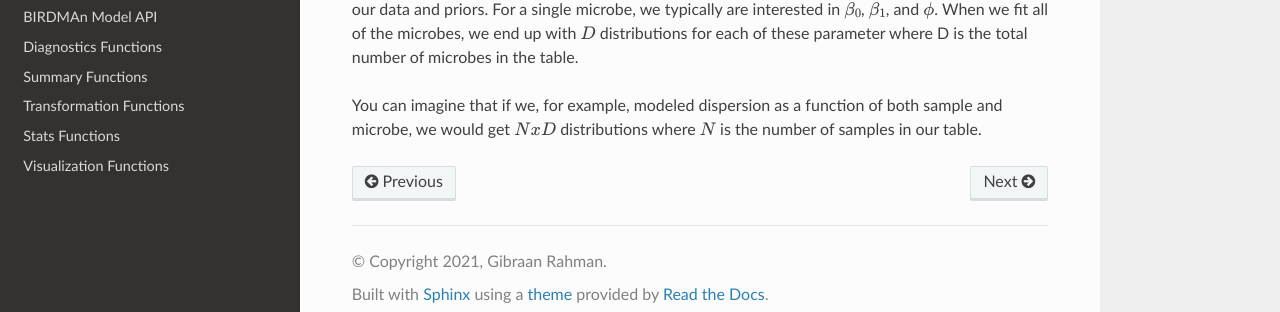
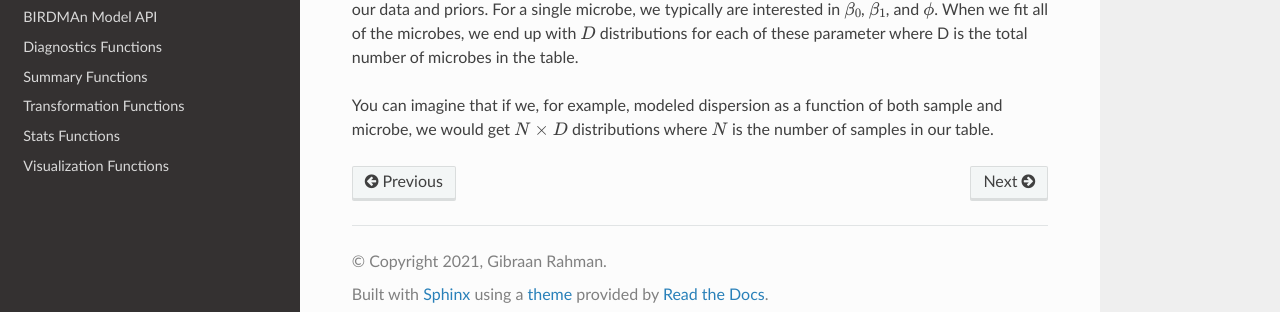
Before and after one commit to biocore/BIRDMAn, a Sphinx documentation site: the page built from docs/negative_binomial.rst, in a window 1280 px wide and 900 px high, scrolled down 945 px. Shown: the part 569-881 px from the top of the window. Built offline with Sphinx 7.4.7 and the Read the Docs theme 2.0.0, drawn with Linux system fonts in a browser that asks for light colours.

Commit message:
Fix some documentation typos

```diff
--- a/docs/models.rst
+++ b/docs/models.rst
@@ -21,7 +21,6 @@ Table Model
 You should inherit/instantiate this class if you are building a custom model for estimating parameters of an entire table at once.
 
 .. autoclass:: birdman.model_base.TableModel
-    :members:
 
 Single Feature Model
 --------------------
@@ -29,7 +28,6 @@ Single Feature Model
 This class is designed for those interested in parallelizing model fitting across multiple features at once. We do not explicitly perform parallelization but rather leave that to the user.
 
 .. autoclass:: birdman.model_base.SingleFeatureModel
-    :members:
 
 Model Iterator
 --------------
--- a/docs/negative_binomial.rst
+++ b/docs/negative_binomial.rst
@@ -44,4 +44,4 @@ Output
 
 When we fit this model using BIRDMAn, we get *distributions* of plausible parameter values given our data and priors. For a single microbe, we typically are interested in :math:`\beta_0`, :math:`\beta_1`, and :math:`\phi`. When we fit all of the microbes, we end up with :math:`D` distributions for each of these parameter where D is the total number of microbes in the table.
 
-You can imagine that if we, for example, modeled dispersion as a function of both sample and microbe, we would get :math:`N x D` distributions where :math:`N` is the number of samples in our table.
+You can imagine that if we, for example, modeled dispersion as a function of both sample and microbe, we would get :math:`N \times D` distributions where :math:`N` is the number of samples in our table.
```
